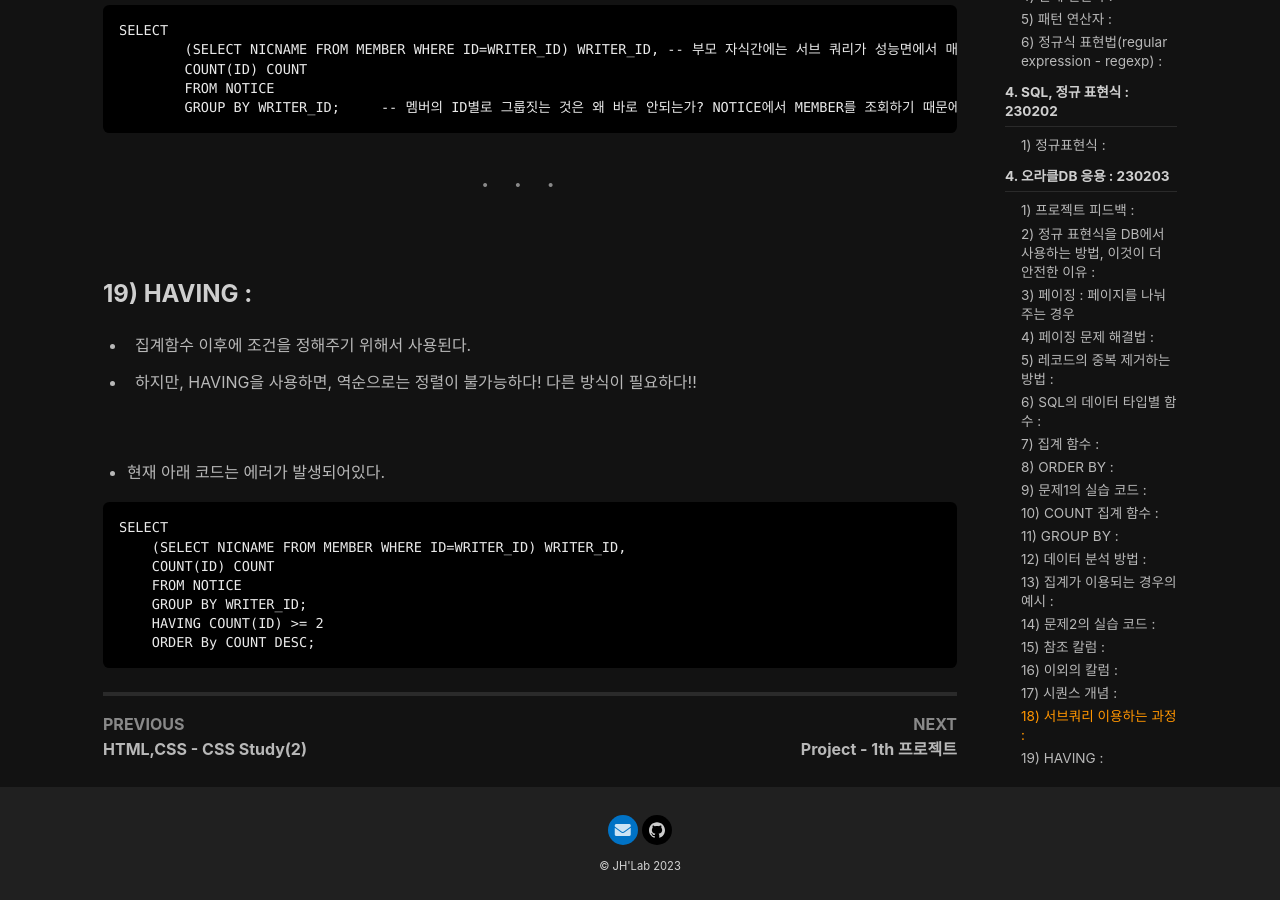
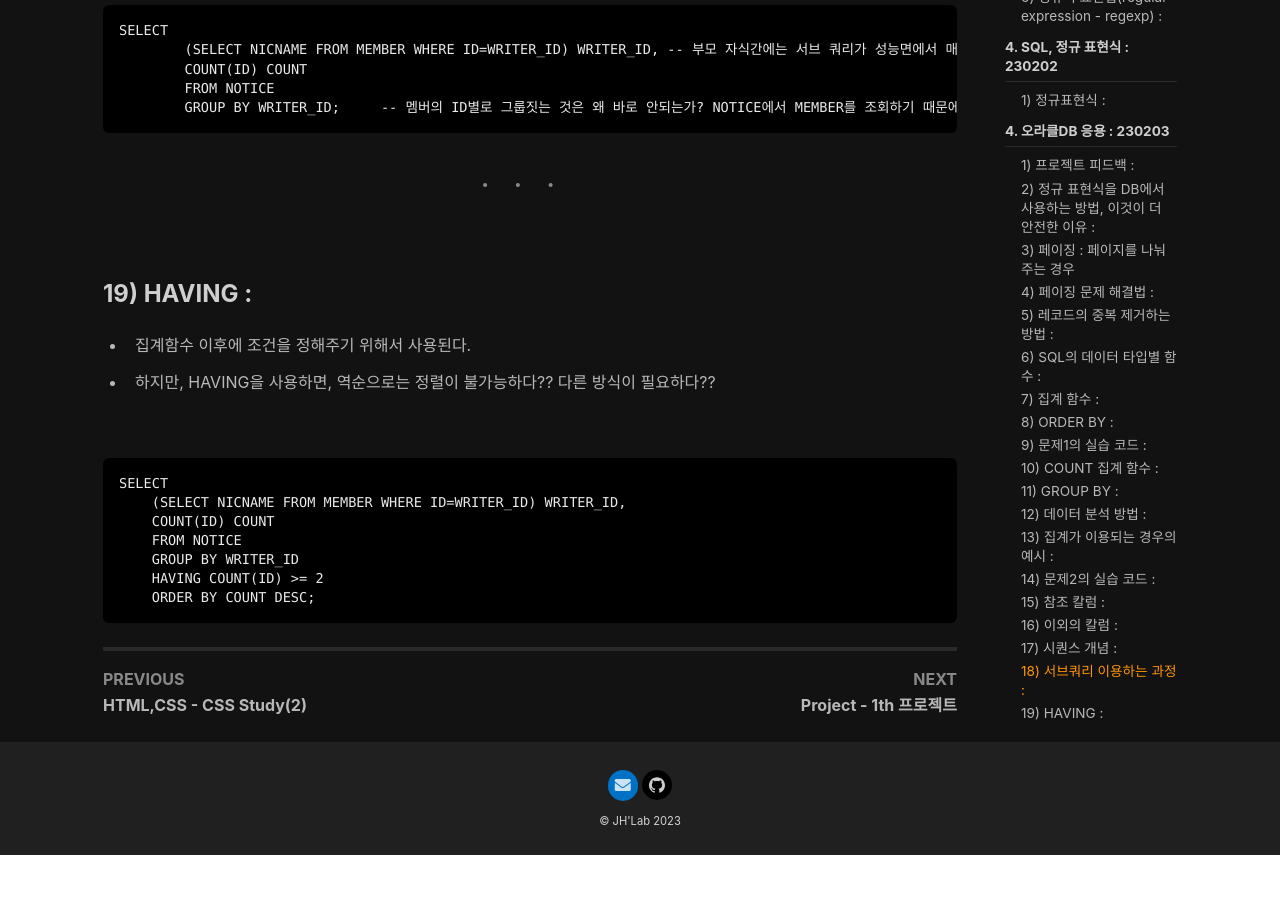
Before and after one commit to wogjs0911/wogjs0911.github.io, a Jekyll site: the page built from _posts/2023-01-30-Week10 Day1,2,3.md, in a window 1280 px wide and 900 px high, scrolled down 14596 px. Built offline with Jekyll 4.4.1, drawn with Linux system fonts in a browser that asks for light colours; nearby versions of some CDN libraries; comment, search, counter and statistics services are not loaded; after the commit the page ends 15451 px from its top, so only the background shows below that; some of the changed text lies outside the part shown.

Commit message:
week10 day6_1

````diff
--- a/_posts/2023-01-30-Week10 Day1,2,3.md
+++ b/_posts/2023-01-30-Week10 Day1,2,3.md
@@ -492,7 +492,7 @@
 ### 10) COUNT 집계 함수 :
 
 - null이 들어가지 않는 데이터칼럼을 찾아서 집계해야 한다.
-- COUNT(*)보다는 COUNT(ID)가 좋다.
+- 그래서, 데이터 결함이 없는 칼럼인 ID칼럼을 선택해서 COUNT(*)보다는 COUNT(ID)을 사용한다.
 
 <br>
 ### 11) GROUP BY :
@@ -562,18 +562,17 @@
 
 - 집계함수 이후에 조건을 정해주기 위해서 사용된다.
 
-- 하지만, HAVING을 사용하면, 역순으로는 정렬이 불가능하다! 다른 방식이 필요하다!!
+- 하지만, HAVING을 사용하면, 역순으로는 정렬이 불가능하다?? 다른 방식이 필요하다??
 
 
 <br>
-- 현재 아래 코드는 에러가 발생되어있다.
 
 ```
 SELECT
     (SELECT NICNAME FROM MEMBER WHERE ID=WRITER_ID) WRITER_ID,
     COUNT(ID) COUNT
     FROM NOTICE
-    GROUP BY WRITER_ID;
+    GROUP BY WRITER_ID
     HAVING COUNT(ID) >= 2
-    ORDER By COUNT DESC;
+    ORDER BY COUNT DESC;
 ```
````
Also changed, not shown: other parts of _posts/2023-01-30-Week10 Day1,2,3.md (+1 -1 lines).
